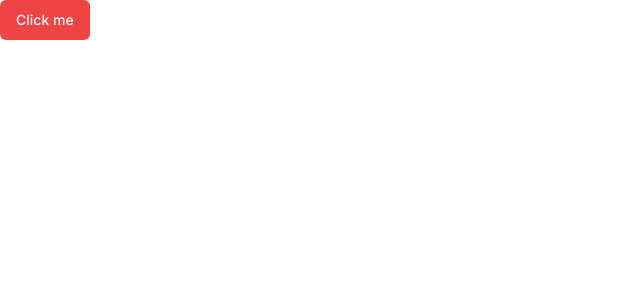
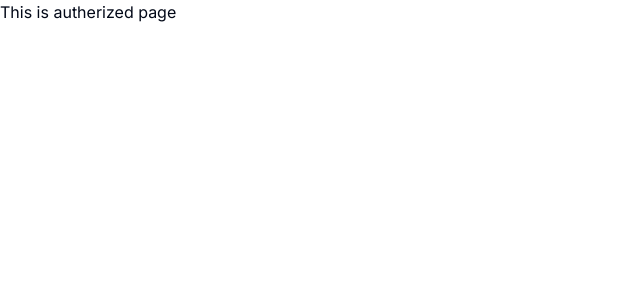
Before and after one commit to sanaz-shahraeini/digital_financial_system, a Next.js app: page / in a window 1280 px wide. Shown: the top 300 px of the page, without its empty margins (0-640 px from the left). Built offline with nearby package versions, Linux system fonts and the light colour scheme.

Commit message:
update the home page

```diff
--- a/app/(dashboard)/page.tsx
+++ b/app/(dashboard)/page.tsx
@@ -4,7 +4,7 @@ import { Button } from "@/components/ui/button"
 const page = () => {
   return (
     <div>
-      <Button variant="destructive">Click me</Button>
+      This is autherized page
     </div>
   )
 }
```
